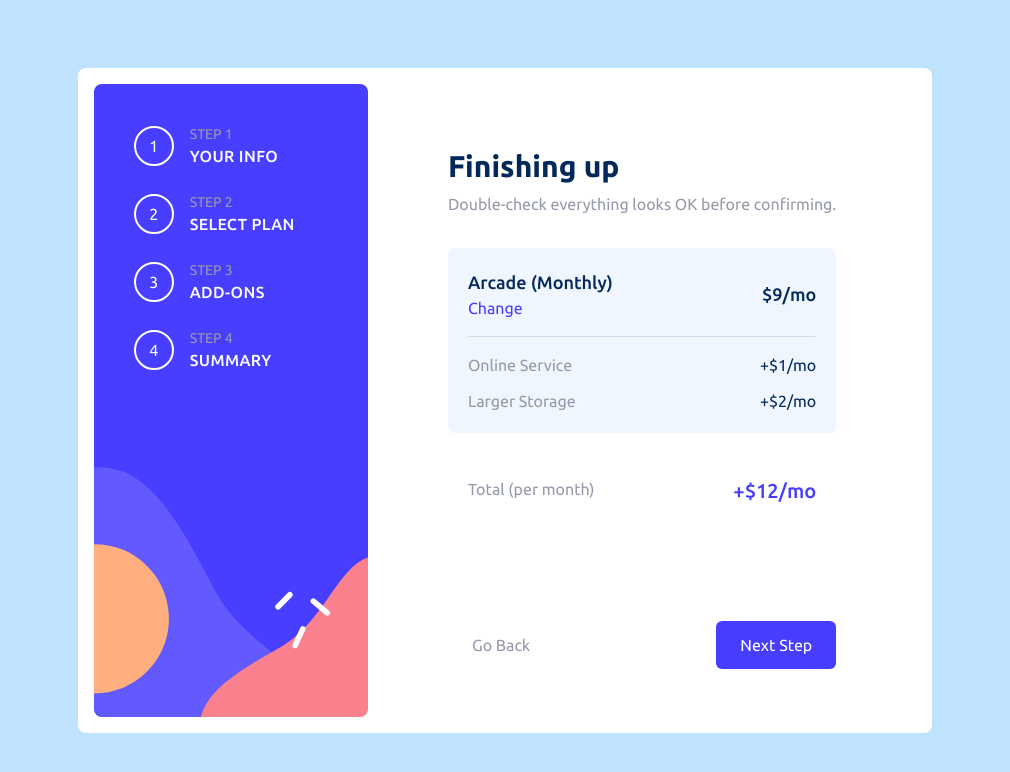
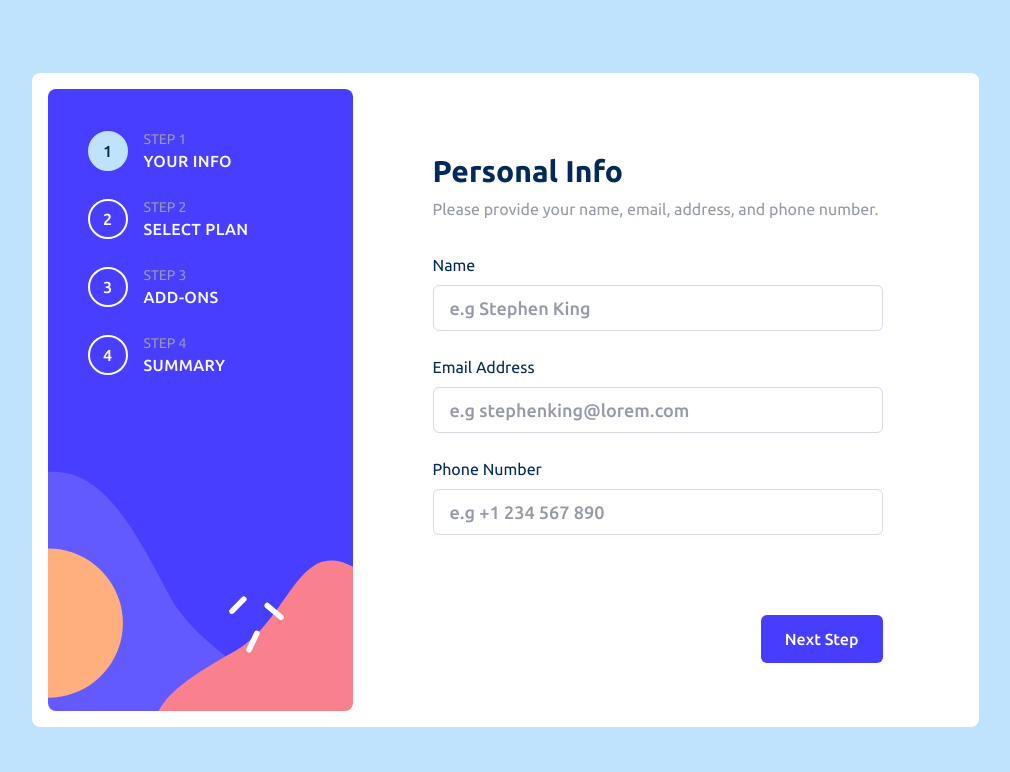
Before and after one commit to wafash08/multi-steps-form, a React (Vite) app: page / in a window 1280 px wide. Shown: the top 772 px of the page, without its empty margins (135-1145 px from the left). Built offline with nearby package versions, Linux system fonts and the light colour scheme.

Commit message:
implemented next and prev functionality

```diff
--- a/src/App.tsx
+++ b/src/App.tsx
@@ -2,32 +2,78 @@
 // https://www.codevertiser.com/creating-reusable-progress-steps-component-in-reactjs/
 // https://devrecipes.net/stepper-component-with-react-hooks-and-context/
 
+import clsx from "clsx";
+import { useReducer } from "react";
+import stepsReducer, { TOTAL_STEPLIST } from "./context/stepsReducer";
 import FormSection from "./FormSection";
 import StepList from "./StepList";
 
+const initialSteplist = {
+  current_step: 0,
+};
+
+// todo
+// 1 ubah state ke dalam context
+// 2 implementasi plan berdasarkan pilihan monthly atau yearly
+
 export default function App() {
+  const [state, dispatch] = useReducer(stepsReducer, initialSteplist);
+
+  function handleNextStep() {
+    dispatch({
+      type: "next_step",
+    });
+  }
+
+  function handlePrevStep() {
+    dispatch({
+      type: "prev_step",
+    });
+  }
+
+  function handleConfirm() {
+    dispatch({
+      type: "confirm",
+    });
+  }
+
   return (
     <div className="bg-primary-light-blue min-h-screen w-full lg:grid lg:place-items-center">
       <div className="lg:bg-white lg:rounded-lg lg:p-4 grid lg:grid-cols-3 lg:max-w-5xl">
         <div className="bg-primary-purplish-blue bg-[url('./assets/bg-sidebar-mobile.svg')] lg:bg-[url('./assets/bg-sidebar-desktop.svg')] h-[172px] lg:h-auto bg-no-repeat bg-cover lg:rounded-lg p-10">
-          <StepList />
+          <StepList current_step={state.current_step} />
         </div>
 
         {/* form */}
         <div className="lg:col-span-2 lg:pt-16 lg:pb-8 lg:px-20 mb-32 lg:mb-0">
-          <FormSection />
+          <FormSection current_step={state.current_step} />
 
           {/* tombol navigasi: next step dan go back */}
-          <div className="fixed bottom-0 left-0 w-full z-50 lg:z-0 bg-white lg:static lg:mt-20 flex py-4 shadow-md lg:shadow-none">
+          <div className="fixed bottom-0 left-0 w-full z-50 lg:z-0 bg-white lg:static lg:mt-16 flex py-4 shadow-md lg:shadow-none">
             <div className="flex w-[90%] lg:w-full mx-auto">
               <div className="mr-auto">
-                <button className="bg-transparent text-neutral-cool-gray py-3 px-6 rounded-md">
+                <button
+                  onClick={handlePrevStep}
+                  className={clsx(
+                    "bg-transparent text-neutral-cool-gray font-medium py-3 px-6 rounded-md hover:text-primary-marine-blue transition-colors ease-in-out",
+                    state.current_step === 0 ? "hidden" : "block"
+                  )}
+                >
                   Go Back
                 </button>
               </div>
               <div className="ml-auto">
-                <button className="bg-primary-purplish-blue text-white py-3 px-6 rounded-md">
-                  Next Step
+                <button
+                  onClick={
+                    state.current_step === TOTAL_STEPLIST
+                      ? handleConfirm
+                      : handleNextStep
+                  }
+                  className="bg-primary-purplish-blue text-white py-3 px-6 rounded-md font-medium"
+                >
+                  {state.current_step === TOTAL_STEPLIST
+                    ? "Confirm"
+                    : "Next Step"}
                 </button>
               </div>
             </div>
--- a/src/FormHeader.tsx
+++ b/src/FormHeader.tsx
@@ -1,4 +1,14 @@
-import { FormDescription, FormTitle } from "./FormSection";
+function FormTitle({ children }: { children: React.ReactNode }) {
+  return (
+    <h2 className="text-primary-marine-blue font-bold text-2xl lg:text-3xl">
+      {children}
+    </h2>
+  );
+}
+
+function FormDescription({ children }: { children: React.ReactNode }) {
+  return <p className="text-neutral-cool-gray">{children}</p>;
+}
 
 export default function FormHeader({
   title,
--- a/src/FormSection.tsx
+++ b/src/FormSection.tsx
@@ -1,118 +1,43 @@
 import AddOns from "./AddOns";
+import PersonalInfo from "./PersonalInfo";
 import SelectYourPlan from "./SelectYourPlan";
 import Summary from "./Summary";
 
-const STEPS = [
-  {
-    id: 1,
-    step: 1,
-    label: "Your info",
-    form_info: {
-      title: "Personal info",
-      description: "Please provide your name, email address, and phone number.",
-    },
-  },
-  {
-    id: 2,
-    step: 2,
-    label: "Select plan",
-    form_info: {
-      title: "Select your plan",
-      description: "You have the option of monthly or yearly billing.",
-    },
-  },
-  {
-    id: 3,
-    step: 3,
-    label: "Add-ons",
-    form_info: {
-      title: "Pick add-ons",
-      description: "Add-ons help enhance your gaming experience.",
-    },
-  },
-  {
-    id: 4,
-    step: 4,
-    label: "Summary",
-    form_info: {
-      title: "Finished up",
-      description: "Double-check everything looks OK before confirming.",
-    },
-  },
+type StepsKeys = "your_info" | "select_plan" | "add_ons" | "summary";
+
+const STEPKEYS: StepsKeys[] = [
+  "your_info",
+  "select_plan",
+  "add_ons",
+  "summary",
 ];
 
-export function FormTitle({ children }: { children: React.ReactNode }) {
-  return (
-    <h2 className="text-primary-marine-blue font-bold text-2xl lg:text-3xl">
-      {children}
-    </h2>
-  );
+function renderContent(selected_content: StepsKeys) {
+  switch (selected_content) {
+    case "your_info": {
+      return <PersonalInfo />;
+    }
+    case "select_plan": {
+      return <SelectYourPlan />;
+    }
+    case "add_ons": {
+      return <AddOns />;
+    }
+    case "summary": {
+      return <Summary />;
+    }
+  }
 }
 
-export function FormDescription({ children }: { children: React.ReactNode }) {
-  return <p className="text-neutral-cool-gray">{children}</p>;
-}
-
-export default function FormSection() {
+export default function FormSection({
+  current_step,
+}: {
+  current_step: number;
+}) {
+  let selected_content = STEPKEYS[current_step];
   return (
-    <section className="p-8 lg:p-0 bg-white -mt-10 lg:mt-0 shadow-md lg:shadow-none w-[90%] lg:w-full mx-auto lg:mx-0 rounded-md grid gap-8">
-      {/* <SelectYourPlan /> */}
-      {/* <AddOns /> */}
-      <Summary />
+    <section className="p-8 lg:p-0 bg-white -mt-10 lg:mt-0 shadow-md lg:shadow-none w-[90%] lg:w-[450px] mx-auto lg:mx-0 rounded-md grid gap-8">
+      {renderContent(selected_content)}
     </section>
   );
 }
-
-function PersonalInfo() {
-  return (
-    <>
-      <div className="grid gap-2">
-        <FormTitle>Personal Info</FormTitle>
-        <FormDescription>
-          Please provide your name, email, address, and phone number
-        </FormDescription>
-      </div>
-      <form className="grid gap-6">
-        <div className="grid gap-2">
-          <label htmlFor="name" className="text-primary-marine-blue">
-            Name
-          </label>
-          <input
-            type="text"
-            name="name"
-            id="name"
-            placeholder="e.g Stephen King"
-            className="py-2 px-4 border border-neutral-light-gray rounded-md w-full placeholder:text-neutral-cool-gray placeholder:font-medium placeholder:text-lg text-lg text-primary-marine-blue font-medium focus:outline-primary-marine-blue"
-            required
-          />
-        </div>
-        <div className="grid gap-2">
-          <label htmlFor="email" className="text-primary-marine-blue">
-            Email Address
-          </label>
-          <input
-            type="email"
-            name="email"
-            id="email"
-            placeholder="e.g stephenking@lorem.com"
-            className="py-2 px-4 border border-neutral-light-gray rounded-md w-full placeholder:text-neutral-cool-gray placeholder:font-medium placeholder:text-lg text-lg text-primary-marine-blue font-medium focus:outline-primary-marine-blue"
-            required
-          />
-        </div>
-        <div className="grid gap-2">
-          <label htmlFor="phone-number" className="text-primary-marine-blue">
-            Phone Number
-          </label>
-          <input
-            type="tel"
-            name="phone-number"
-            id="phone-number"
-            placeholder="e.g +1 234 567 890"
-            className="py-2 px-4 border border-neutral-light-gray rounded-md w-full placeholder:text-neutral-cool-gray placeholder:font-medium placeholder:text-lg text-lg text-primary-marine-blue font-medium focus:outline-primary-marine-blue"
-            required
-          />
-        </div>
-      </form>
-    </>
-  );
-}
--- /dev/null
+++ b/src/PersonalInfo.tsx
@@ -0,0 +1,53 @@
+import FormHeader from "./FormHeader";
+
+export default function PersonalInfo() {
+  return (
+    <>
+      <FormHeader
+        description="Please provide your name, email, address, and phone number."
+        title="Personal Info"
+      />
+      <form className="grid gap-6">
+        <div className="grid gap-2">
+          <label htmlFor="name" className="text-primary-marine-blue">
+            Name
+          </label>
+          <input
+            type="text"
+            name="name"
+            id="name"
+            placeholder="e.g Stephen King"
+            className="py-2 px-4 border border-neutral-light-gray rounded-md w-full placeholder:text-neutral-cool-gray placeholder:font-medium placeholder:text-lg text-lg text-primary-marine-blue font-medium focus:outline-primary-marine-blue"
+            required
+          />
+        </div>
+        <div className="grid gap-2">
+          <label htmlFor="email" className="text-primary-marine-blue">
+            Email Address
+          </label>
+          <input
+            type="email"
+            name="email"
+            id="email"
+            placeholder="e.g stephenking@lorem.com"
+            className="py-2 px-4 border border-neutral-light-gray rounded-md w-full placeholder:text-neutral-cool-gray placeholder:font-medium placeholder:text-lg text-lg text-primary-marine-blue font-medium focus:outline-primary-marine-blue"
+            required
+          />
+        </div>
+        <div className="grid gap-2">
+          <label htmlFor="phone-number" className="text-primary-marine-blue">
+            Phone Number
+          </label>
+          <input
+            type="tel"
+            name="phone-number"
+            id="phone-number"
+            placeholder="e.g +1 234 567 890"
+            className="py-2 px-4 border border-neutral-light-gray rounded-md w-full placeholder:text-neutral-cool-gray placeholder:font-medium placeholder:text-lg text-lg text-primary-marine-blue font-medium focus:outline-primary-marine-blue"
+            required
+          />
+        </div>
+      </form>
+    </>
+  );
+}
--- a/src/StepList.tsx
+++ b/src/StepList.tsx
@@ -1,10 +1,39 @@
-export default function StepList() {
+import clsx from "clsx";
+
+const STEPLIST = [
+  {
+    id: 0,
+    label: "Your Info",
+    step: "1",
+  },
+  {
+    id: 1,
+    label: "Select Plan",
+    step: "2",
+  },
+  {
+    id: 2,
+    label: "Add-Ons",
+    step: "3",
+  },
+  {
+    id: 3,
+    label: "Summary",
+    step: "4",
+  },
+];
+
+export default function StepList({ current_step }: { current_step: number }) {
   return (
     <ul className="flex gap-6 lg:flex-col justify-center">
-      <StepItem label="your info" step="1" />
-      <StepItem label="select plan" step="2" />
-      <StepItem label="add-ons" step="3" />
-      <StepItem label="summary" step="4" />
+      {STEPLIST.map(({ label, step, id }) => (
+        <StepItem
+          key={label}
+          label={label}
+          step={step}
+          selected_step={id === current_step}
+        />
+      ))}
     </ul>
   );
 }
@@ -12,13 +41,20 @@ export default function StepList() {
 type StepItemProps = {
   step: string;
   label: string;
-  status?: "completed" | "current";
+  selected_step: boolean;
 };
 
-function StepItem({ label, step }: StepItemProps) {
+function StepItem({ label, step, selected_step }: StepItemProps) {
   return (
     <li className="flex items-center gap-4">
-      <button className="rounded-full h-10 w-10 border-2 border-white text-white">
+      <button
+        className={clsx(
+          "rounded-full h-10 w-10 border-2 font-medium transition-all ease-in-out duration-300",
+          selected_step
+            ? "bg-primary-light-blue text-primary-marine-blue border-primary-light-blue"
+            : "text-white border-white"
+        )}
+      >
         {step}
       </button>
       <div className="uppercase hidden lg:block">
--- /dev/null
+++ b/src/context/stepsReducer.ts
@@ -0,0 +1,37 @@
+type SteplistType = {
+  current_step: number;
+};
+
+type Action<T> = {
+  type: T;
+};
+
+type StepAction = Action<"next_step"> | Action<"prev_step"> | Action<"confirm">;
+
+export const TOTAL_STEPLIST = 3;
+
+export default function stepsReducer(
+  steplist: SteplistType,
+  action: StepAction
+) {
+  const { current_step } = steplist;
+
+  switch (action.type) {
+    case "next_step": {
+      return {
+        current_step:
+          current_step < TOTAL_STEPLIST ? current_step + 1 : current_step,
+      };
+    }
+
+    case "prev_step": {
+      return {
+        current_step: current_step > 0 ? current_step - 1 : current_step,
+      };
+    }
+
+    case "confirm": {
+      return { current_step };
+    }
+  }
+}
```
Also changed, not shown: src/SelectYourPlan.tsx (+10 -12 lines), src/context/StepsContext.tsx (added, +40 -0 lines), src/icons/AdvanceIcon.tsx (renamed from src/AdvanceIcon.tsx), src/icons/ArcadeIcon.tsx (renamed from src/ArcadeIcon.tsx), src/icons/ProIcon.tsx (renamed from src/ProIcon.tsx).
